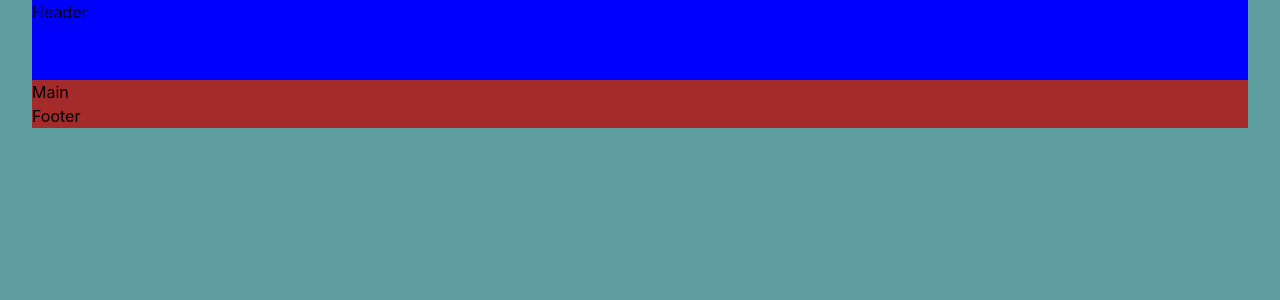
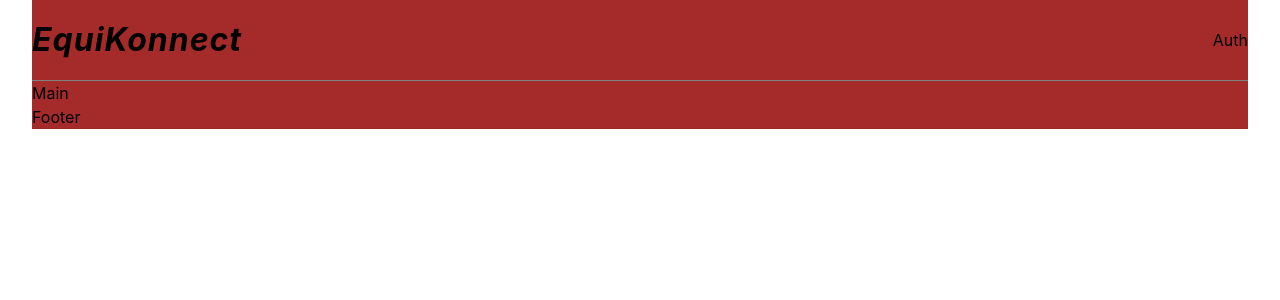
Before and after one commit to The-Jitu-Assignments/connect, a React (Vite) app in the folder frontend/: page / in a window 1280 px wide. Shown: the top 300 px of the page. Built offline with nearby package versions, Linux system fonts and the light colour scheme.

Commit message:
added the app title

```diff
--- a/frontend/src/App.css
+++ b/frontend/src/App.css
@@ -3,5 +3,4 @@
   margin: 0 auto;
   padding: 0 2rem;
   width: 100vw;
-  background-color: cadetblue;
 }
--- a/frontend/src/components/header/Header.css
+++ b/frontend/src/components/header/Header.css
@@ -1,5 +1,13 @@
 .header-container {
-  background-color: blue;
+  display: flex;
+  align-items: center;
+  justify-content: space-between;
   height: 80px;
   width: 100%;
+  border-bottom: 1px solid gray;
 }
+
+.header-container h1 {
+  font-style: italic;
+  letter-spacing: 1px;
+}
--- a/frontend/src/components/header/Header.jsx
+++ b/frontend/src/components/header/Header.jsx
@@ -3,7 +3,14 @@ import './Header.css'
 
 const Header = () => {
   return (
-    <div className='header-container'>Header</div>
+    <div className='header-container'>
+      <h1>
+        EquiKonnect
+      </h1>
+      <div>
+        Auth
+      </div>
+    </div>
   )
 }
 
```
